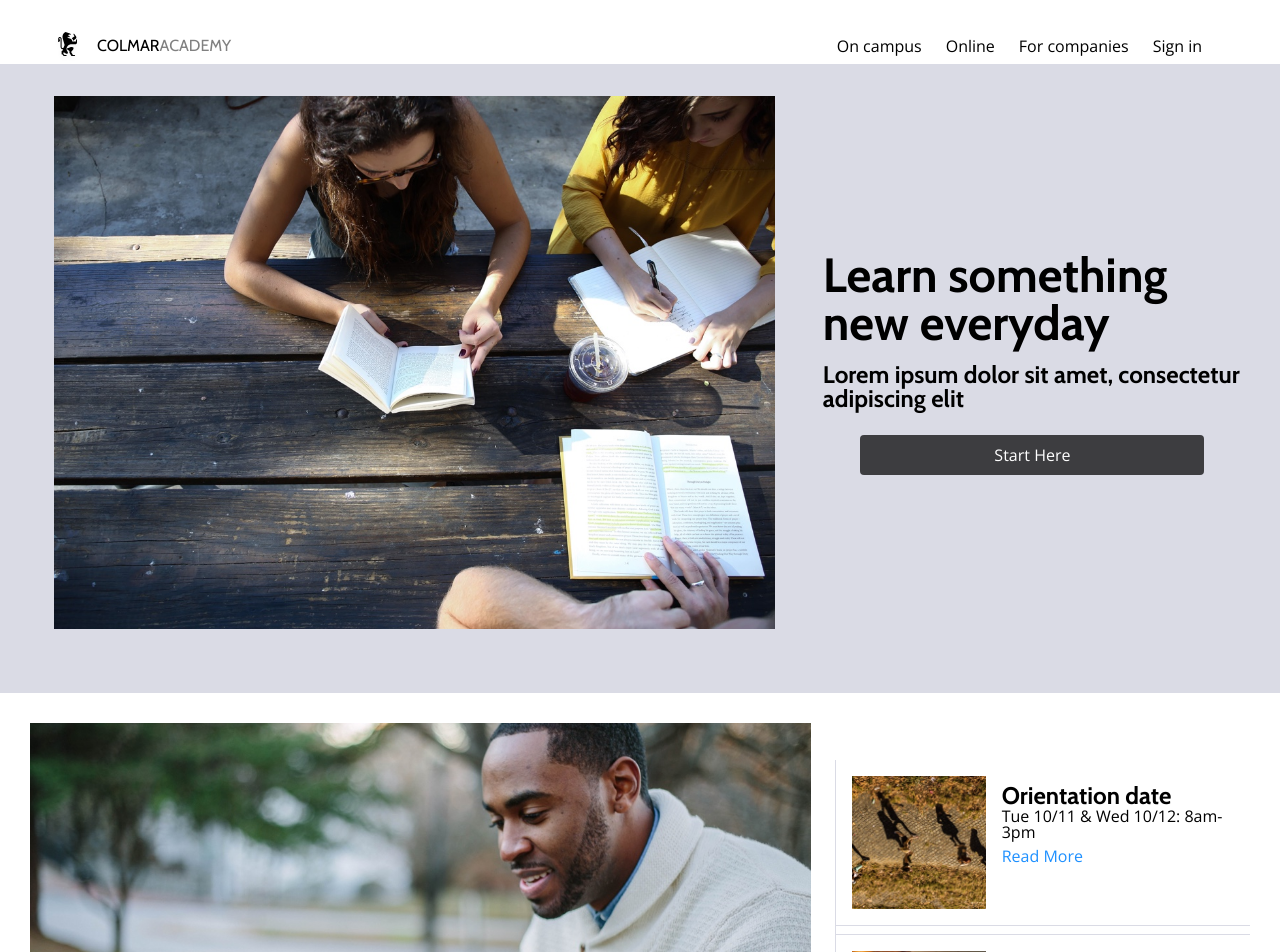
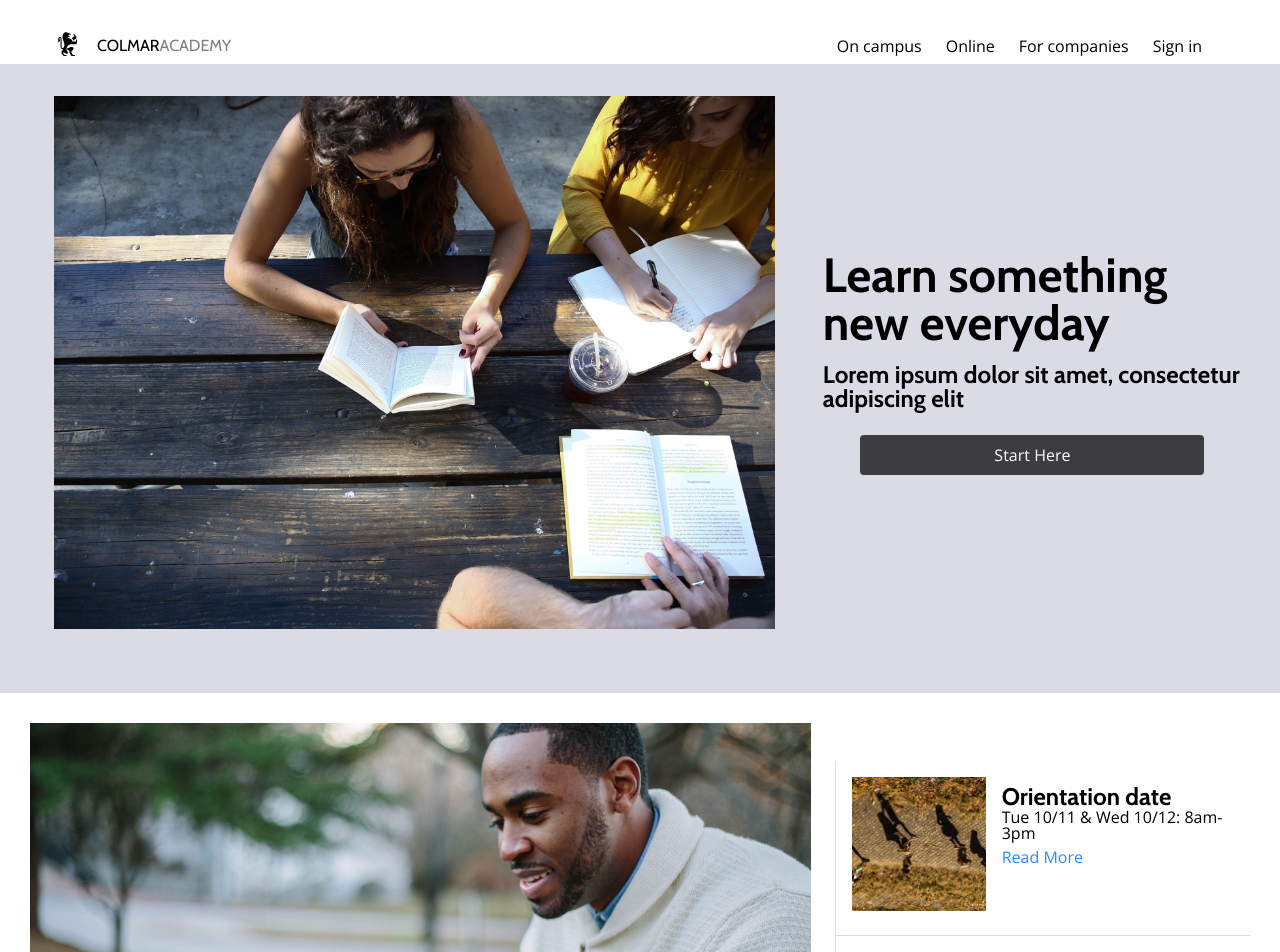
Before and after one commit to tyler-kemnitz/Colmar, a plain HTML site: page index.html in a window 1280 px wide. Shown: the top 952 px of the page. Drawn offline with nearby package versions, Linux system fonts and the light colour scheme.

Commit message:
Finalize project.

```diff
--- a/resources/css/style.css
+++ b/resources/css/style.css
@@ -186,7 +186,6 @@ p{
 .info{
     display: flex;
     padding: 1rem;
-    border-bottom: solid #DADBE5 1px;
 }
 .info .desktop-img{
     width: 35%;
```
